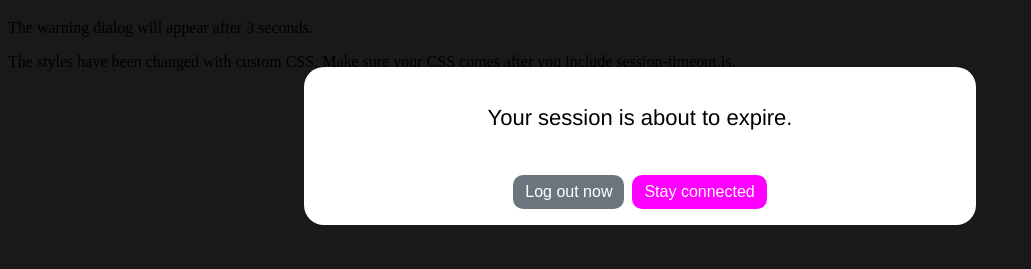
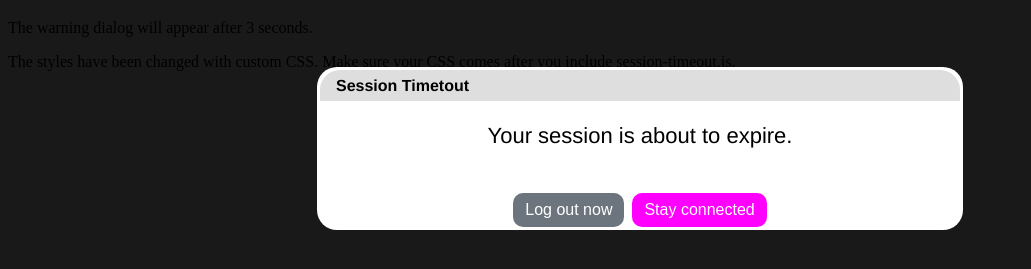
Before and after one commit to travishorn/session-timeout, a website built with webpack: page samples/custom-theme.html in a window 1280 px wide. Shown: the part 61-330 px from the top of the page, without its empty margins (0-1031 px from the left). Built offline with Linux system fonts and the light colour scheme.

Commit message:
Adding title in the dialog

```diff
--- a/samples/custom-theme.html
+++ b/samples/custom-theme.html
@@ -11,6 +11,7 @@
     <style>
       .sessionTimeout { background-color: rgba(0, 0, 0, 0.9); }
       .sessionTimeout-modal { border-radius: 20px; }
+      .sessionTimeout-title { border-top-right-radius: 20px; border-top-left-radius: 20px; }
       .sessionTimeout-buttons { text-align: center; }
       .sessionTimeout-btn { border-radius: 10px; }
       .sessionTimeout-btn--primary { background-color: magenta; }
--- a/src/index.css
+++ b/src/index.css
@@ -13,8 +13,18 @@
 .sessionTimeout-modal {
   background-color: #FFFFFF;
   margin: 10% auto;
-  padding: 1rem;
+  padding: 0.2rem;
   width: 50%;
+}
+
+.sessionTimeout-title {
+  font-family: Helvetica, Arial, sans-serif;
+  background-color: #DEDEDE;
+  font-weight: bold;
+  padding: .4em 1em;
+  white-space: nowrap;
+  overflow: hidden;
+  text-overflow: ellipsis;
 }
 
 .sessionTimeout-content {
--- a/src/index.js
+++ b/src/index.js
@@ -11,6 +11,7 @@ export default passedOptions => {
     stayConnectedBtnText: "Stay connected",
     timeOutAfter: 1200000,
     timeOutUrl: "/timed-out",
+    titleText: "Session Timetout",
     warnAfter: 900000
   };
 
@@ -22,6 +23,7 @@ export default passedOptions => {
   const container = document.createElement("div");
   const modal = document.createElement("div");
   const content = document.createElement("div");
+  const title = document.createElement("div");
   const buttons = document.createElement("div");
   const logOutBtn = document.createElement("button");
   const stayConnectedBtn = document.createElement("button");
@@ -59,6 +61,7 @@ export default passedOptions => {
 
   container.classList.add("sessionTimeout", "sessionTimeout--hidden");
   modal.classList.add("sessionTimeout-modal");
+  title.classList.add("sessionTimeout-title");
   content.classList.add("sessionTimeout-content");
   buttons.classList.add("sessionTimeout-buttons");
   logOutBtn.classList.add(
@@ -70,10 +73,12 @@ export default passedOptions => {
     "sessionTimeout-btn--primary"
   );
 
+  title.innerText = options.titleText;
   content.innerText = options.message;
   logOutBtn.innerText = options.logOutBtnText;
   stayConnectedBtn.innerText = options.stayConnectedBtnText;
 
+  modal.appendChild(title);
   modal.appendChild(content);
   modal.appendChild(buttons);
   buttons.appendChild(logOutBtn);
```
Also changed, not shown: dist/session-timeout.js.
